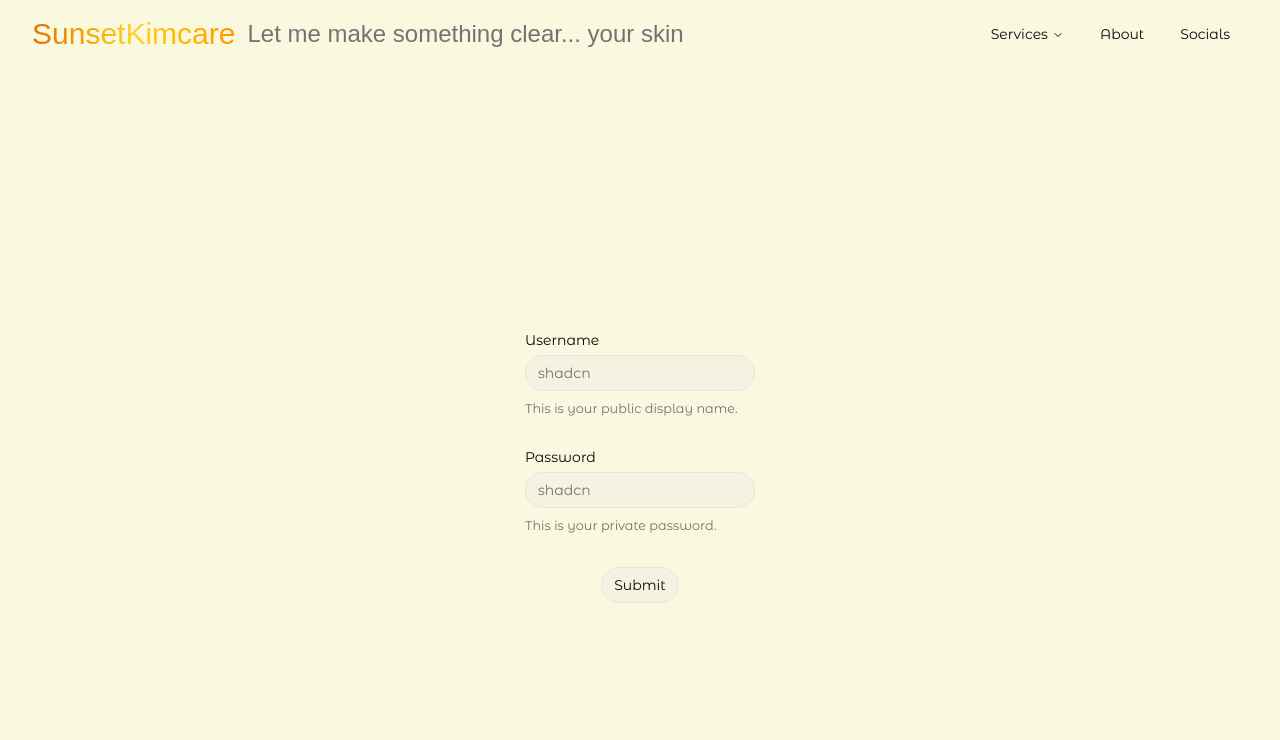
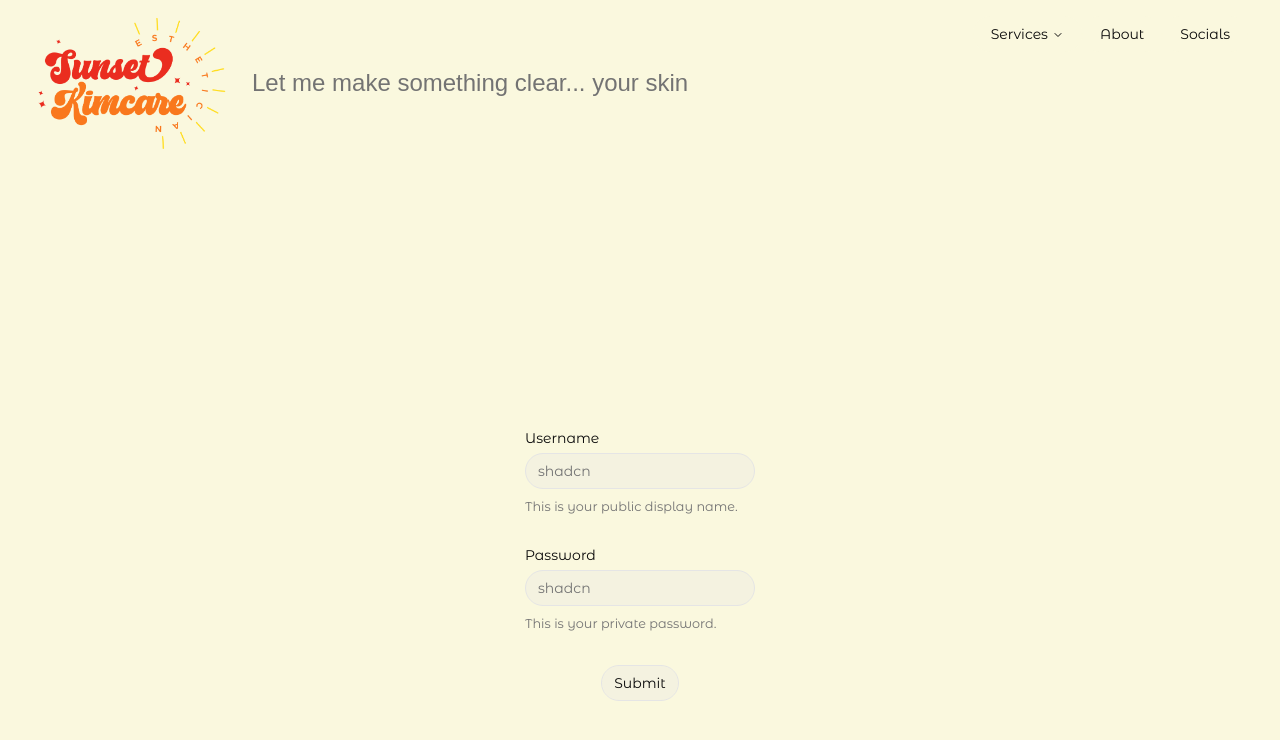
Before and after one commit to jakespvk/kimmy-esthi-frontend, a Next.js app: page /admin in a window 1280 px wide. Shown: the top 740 px of the page. Built offline with nearby package versions, Linux system fonts and the light colour scheme; no server answers; a web font is replaced by a local one.

Commit message:
add in logo

```diff
--- a/components/navbar.tsx
+++ b/components/navbar.tsx
@@ -2,6 +2,7 @@
 
 import * as React from "react"
 import Link from "next/link"
+import Image from "next/image"
 import {
   NavigationMenu,
   NavigationMenuContent,
@@ -46,7 +47,7 @@ export default function Navbar() {
     <div className={`sticky top-0 z-100 bg-popover py-4 px-8 flex justify-between items-start w-full ${scrolled && "shadow-md border-b border-b-muted"}`}>
       <div className={glassAntiqua.className + ' flex flex-wrap items-center justify-start'}>
         <Link href="/">
-          <h1 className="text-2xl lg:text-3xl headline-gradient p-0 m-0 mr-3">SunsetKimcare</h1>
+          <Image className="mr-5" src="/kimmy-esthi-logo.png" alt="SunsetKimcare" width={largeScreen ? 200 : 125} height={largeScreen ? 200 : 125} />
         </Link>
         <p className={`${msMadi.className} text-lg lg:text-2xl p-0 m-0 text-muted-foreground`}>
           Let me make something clear... your skin
```
Also changed, not shown: public/kimmy-esthi-logo.png (added), public/logo-image.png (added).
